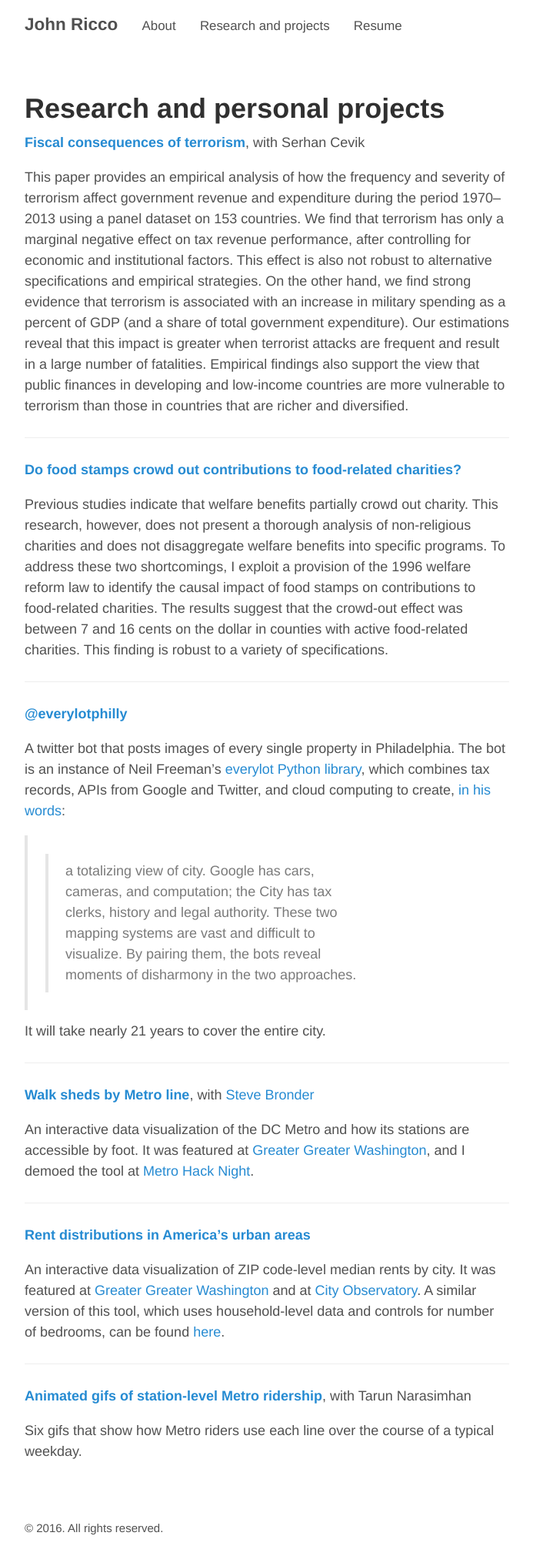
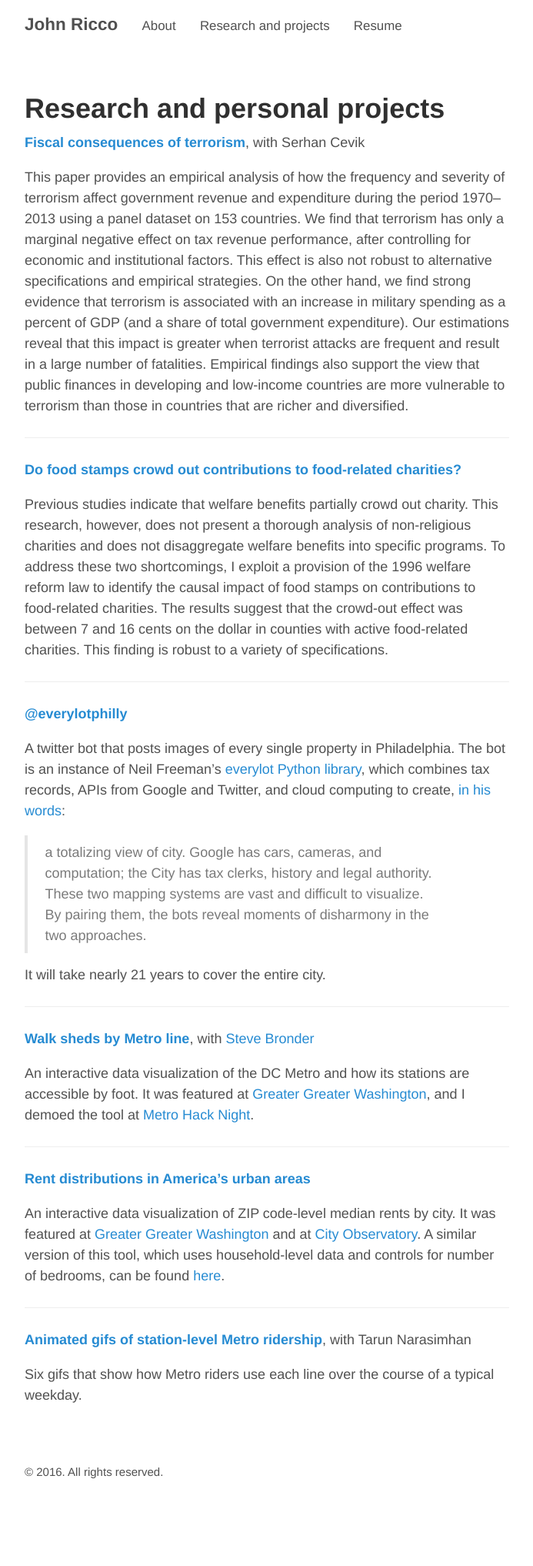
Before and after one commit to WadeP6970/johnricco.github.io, a Jekyll site: the page built from projects.md, in a window 1280 px wide. Shown: the whole page at 77% size, without its empty margins (293-986 px from the left). Built offline with Jekyll 4.4.1, drawn with Linux system fonts in a browser that asks for light colours; after the commit the page ends 1961 px from its top, so only the background shows below that.

Commit message:
fix quote

```diff
--- a/projects.md
+++ b/projects.md
@@ -39,7 +39,7 @@ finding is robust to a variety of specifications.
 
 A twitter bot that posts images of every single property in Philadelphia. The bot is an instance of Neil Freeman's [everylot Python library](https://github.com/fitnr/everylotbot), which combines tax records, APIs from Google and Twitter, and cloud computing to create, [in his words](http://fakeisthenewreal.org/everylot/):
 
->>a totalizing view of city. Google has cars, cameras, and computation; the City has tax clerks, history and legal authority. These two mapping systems are vast and difficult to visualize. By pairing them, the bots reveal moments of disharmony in the two approaches.
+>a totalizing view of city. Google has cars, cameras, and computation; the City has tax clerks, history and legal authority. These two mapping systems are vast and difficult to visualize. By pairing them, the bots reveal moments of disharmony in the two approaches.
 
 It will take nearly 21 years to cover the entire city.
 
```
